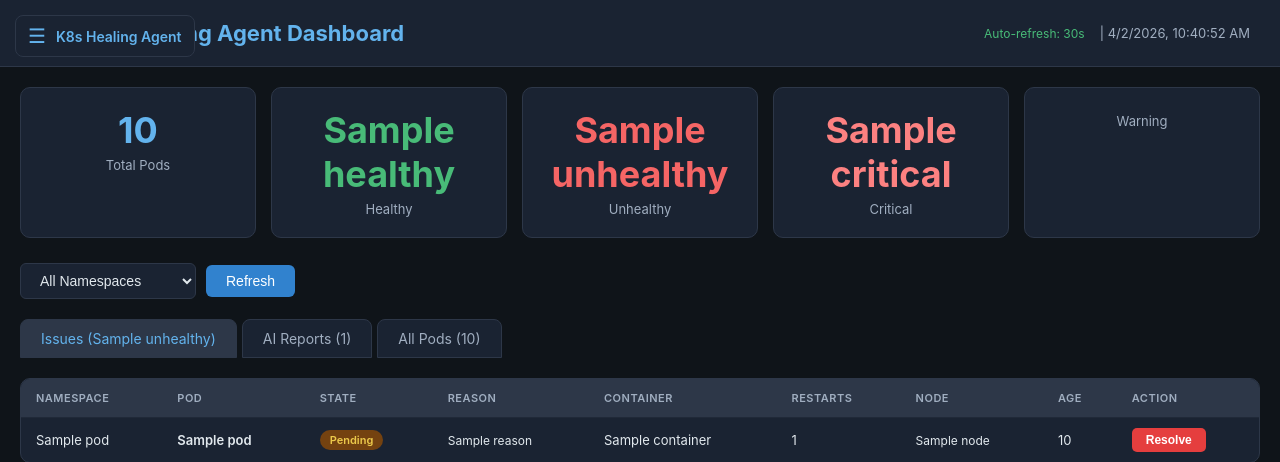
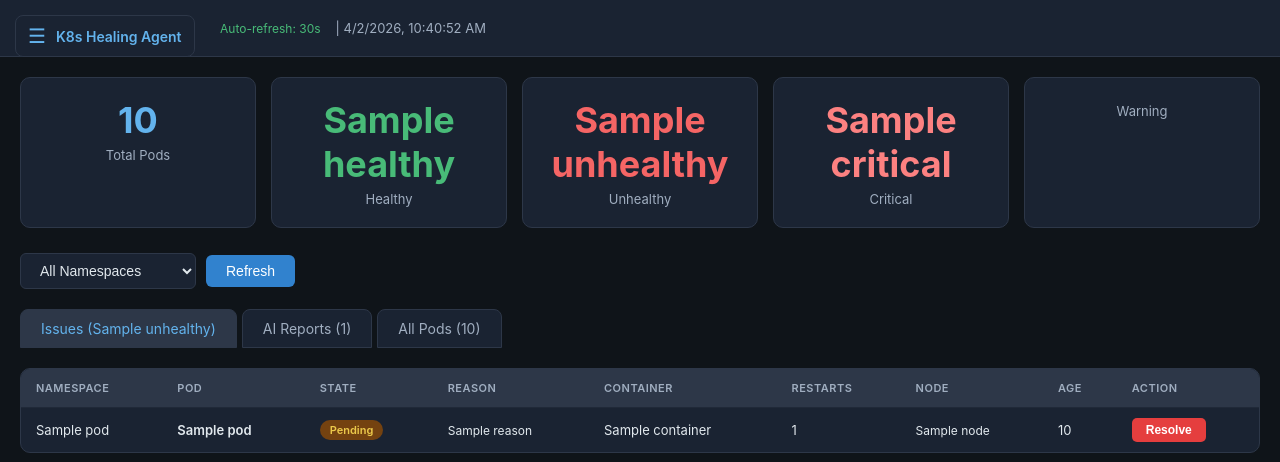
Before and after one commit to Onkari1602/K8s-agent, a FastAPI app: template dashboard/src/templates/dashboard.html in a window 1280 px wide. Shown: the top 462 px of the page. Run offline with FastAPI, Linux system fonts and the light colour scheme; the template is opened without the code that fills it: most values are stand-ins (such as "Sample title", 1, 10 or a date in 2020).

Commit message:
Remove duplicate title from dashboard header

```diff
--- a/dashboard/src/templates/dashboard.html
+++ b/dashboard/src/templates/dashboard.html
@@ -98,8 +98,7 @@
     {% include 'sidebar.html' %}
 
     <div class="main-content">
-    <div class="header">
-        <h1>K8s Self-Healing Agent Dashboard</h1>
+    <div class="header" style="padding-left:220px;">
         <div style="display:flex; align-items:center; gap:15px;">
             <span class="auto-refresh">Auto-refresh: 30s</span>
             <span class="refresh"> | <span id="timestamp"></span></span>
```
